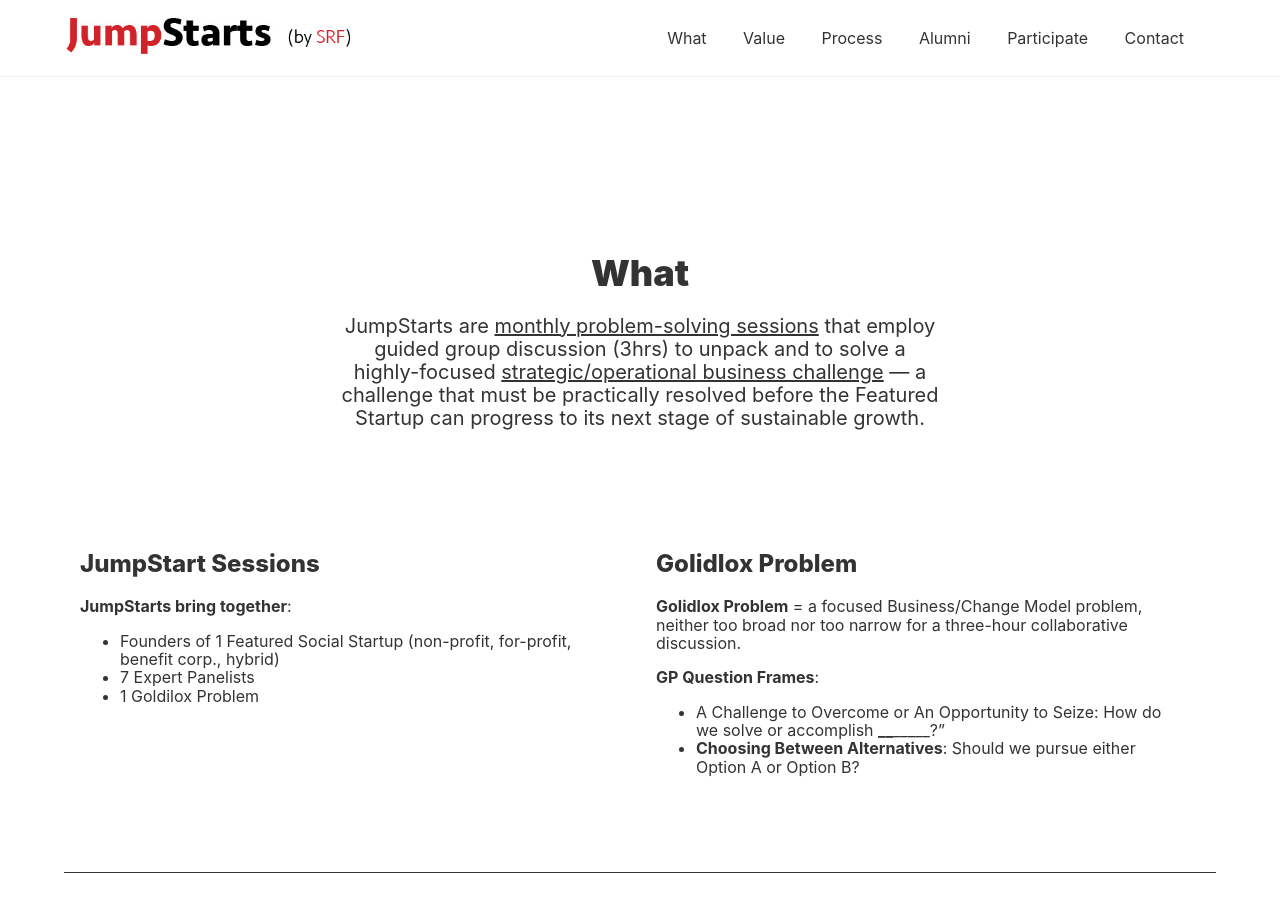
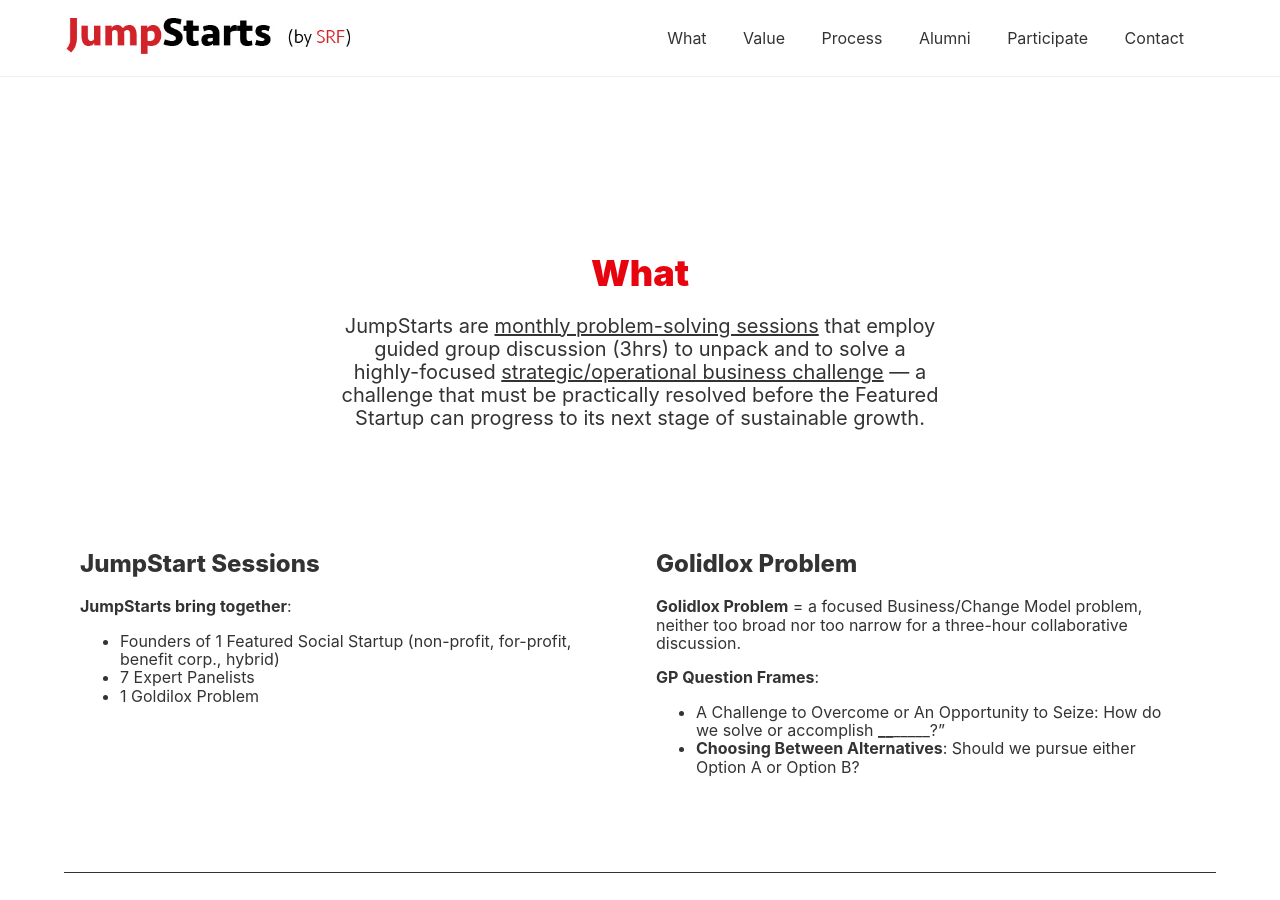
Before and after one commit to aaronergreen/jumpstarts, a Jekyll site: the page built from index.html, in a window 1280 px wide and 900 px high, scrolled down 632 px. Built offline with Jekyll 4.4.1, drawn with Linux system fonts in a browser that asks for light colours.

Commit message:
h1 color to dark-red

```diff
--- a/_layouts/home.html
+++ b/_layouts/home.html
@@ -13,7 +13,7 @@
   {% for object in data  %}
     <div id="{{ object.slug }}" class="pv5 cf mt5 bg-near-whiteTK bb">
       <div class="tc pb5">
-        <h1 class="f2 fw9 mb0">
+        <h1 class="f2 fw9 mb0 dark-red">
           {{ object.title | markdownify | remove: '<p>' | remove: '</p>'  }}
         </h1>
         {% if object.content %}
```
Also changed, not shown: Gemfile.lock.
